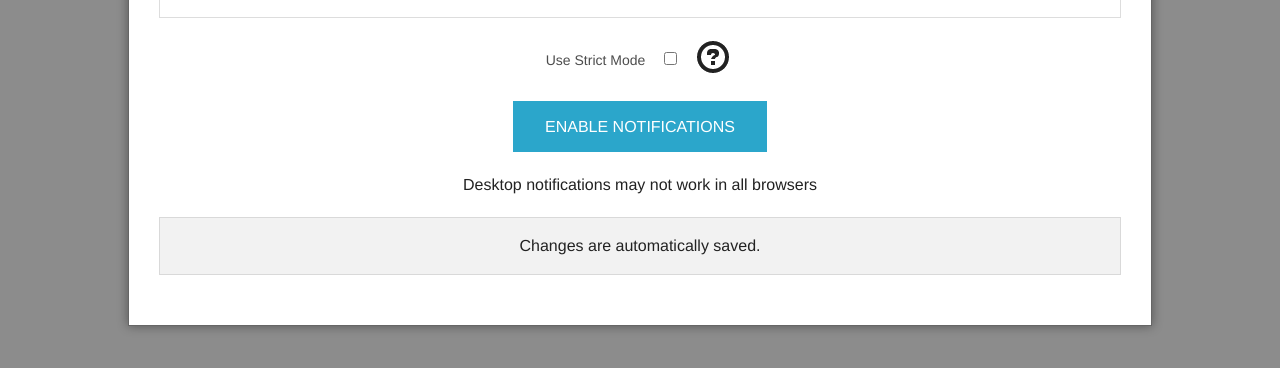
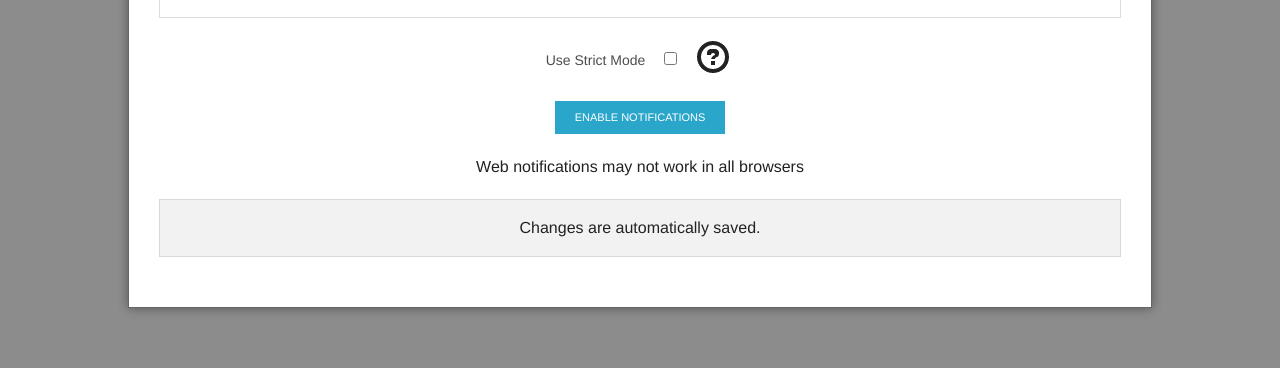
Before and after one commit to nakinsey/Pomodorino, a plain HTML site: page index.html in a window 1280 px wide. Both pictures are taken after a click on the element 161 px from the left and 21 px from the top of the page. Shown: the part 324-692 px from the top of the page. Drawn offline with nearby package versions, Linux system fonts and the light colour scheme.

Commit message:
3.3.1
Pulled from master and made production ready.

```diff
--- a/index.html
+++ b/index.html
@@ -14,7 +14,7 @@
     <link rel="shortcut icon" sizes="196x196" href="img/icon.png">
     <link rel="icon" sizes="196x196" href="img/icon.png" />
     <link rel="apple-touch-icon" href="img/icon.png" />
-    <link rel="stylesheet" href="css/production.min.css">
+    <link rel="stylesheet" href="css/production.min.css" />
     <script src="js/modernizr.js"></script>
 </head>
 
@@ -93,9 +93,9 @@
             <div class="icon-question has-tip" data-tooltip title="Automatically starts a pomodorino after a break"></div>
         </div>
 
-        <div class="row show-for-medium-up">
-            <button id="notify">ENABLE NOTIFICATIONS</button>
-            <p>Desktop notifications may not work in all browsers</p>
+        <div class="row">
+            <button class="tiny" id="notify">ENABLE NOTIFICATIONS</button>
+            <p>Web notifications may not work in all browsers</p>
         </div>
 
         <div class="row">
```
